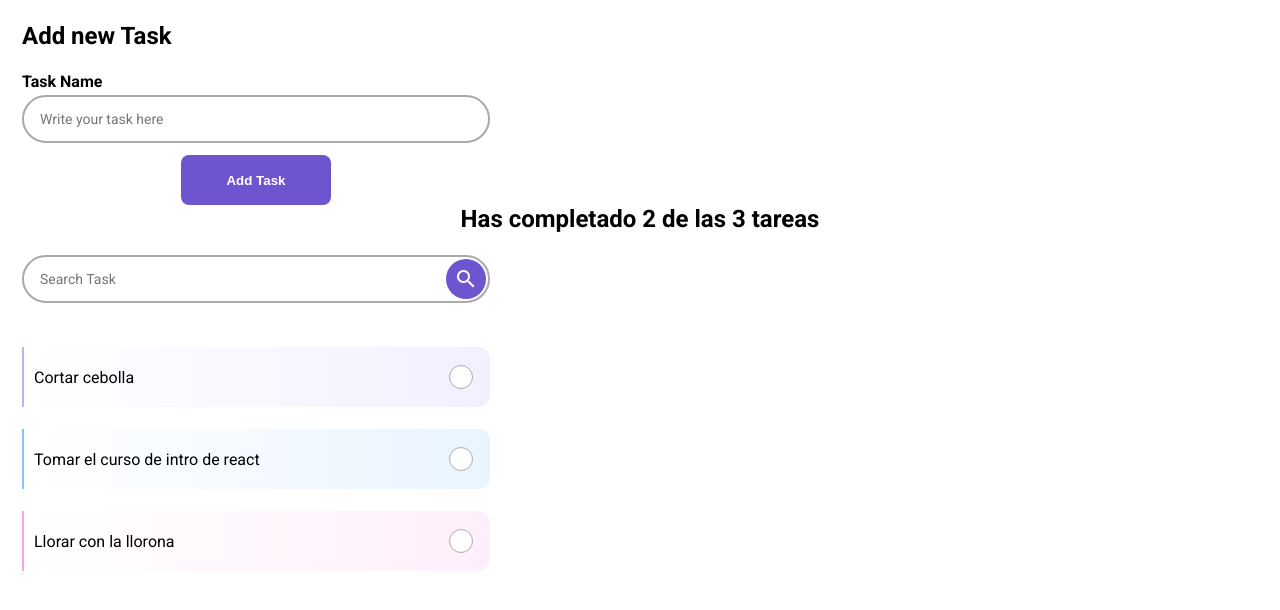
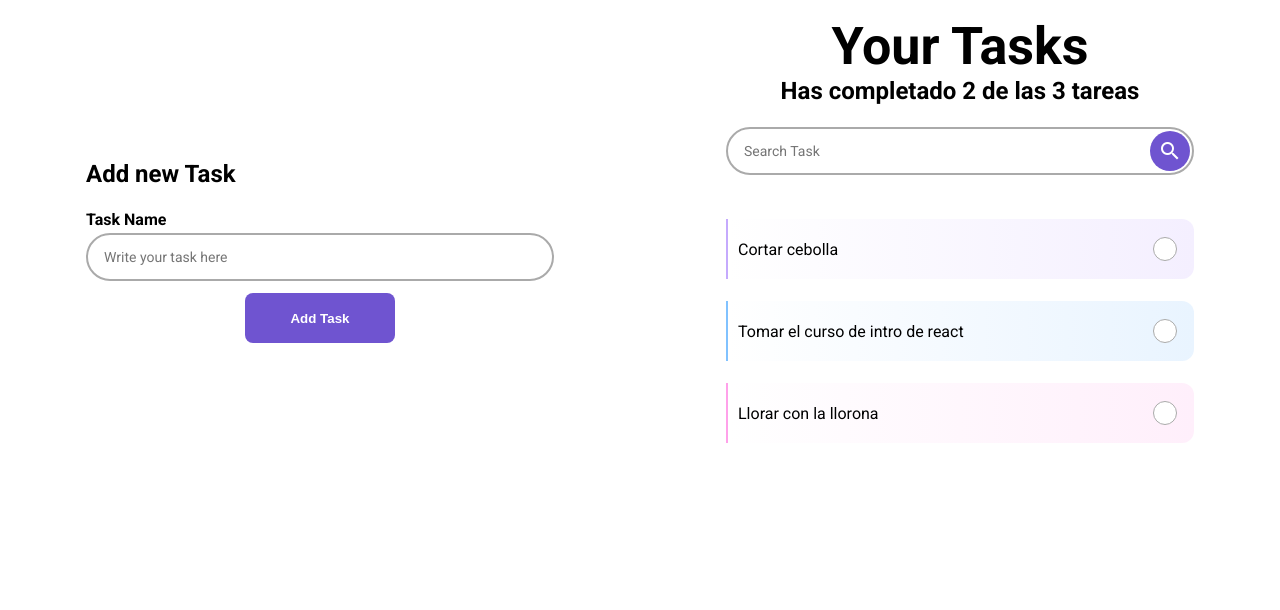
Before and after one commit to Jos017/TasksList-React-TypeScript, a React (Create React App) app: page / in a window 1280 px wide. Shown: the top 610 px of the page. Built offline with nearby package versions, Linux system fonts and the light colour scheme.

Commit message:
Add Responsive to App

```diff
--- a/src/App.css
+++ b/src/App.css
@@ -1,50 +1,20 @@
-:root {
-  --white: #fff;
-  --button-color-primary: #6f54d0;
-  --button-color-secondary: #fff;
-  --input-background: #fff;
-  --input-border-primary: #aaa;
-  --input-border-secondary: #444;
-  /* --control-primary: #ccb8ff;
-  --control-secondary: #fff;
-  --control-disabled: #eee; */
+.App {
+  display: grid;
+  justify-items: center;
+  align-items: center;
+  grid-template-columns: repeat(12, 1fr);
+  margin: 1.6rem 0;
 }
 
-.App {
+.App__title {
+  grid-column: 1 / 13;
+  grid-row: 1;
   text-align: center;
+  font-size: 5.2rem;
 }
 
-.App-logo {
-  height: 40vmin;
-  pointer-events: none;
-}
-
-@media (prefers-reduced-motion: no-preference) {
-  .App-logo {
-    animation: App-logo-spin infinite 20s linear;
+@media (min-width: 768px) {
+  .App__title {
+    grid-column: 7 / 13;
   }
 }
-
-.App-header {
-  background-color: #282c34;
-  min-height: 100vh;
-  display: flex;
-  flex-direction: column;
-  align-items: center;
-  justify-content: center;
-  font-size: calc(10px + 2vmin);
-  color: white;
-}
-
-.App-link {
-  color: #61dafb;
-}
-
-@keyframes App-logo-spin {
-  from {
-    transform: rotate(0deg);
-  }
-  to {
-    transform: rotate(360deg);
-  }
-}
--- a/src/App.tsx
+++ b/src/App.tsx
@@ -4,7 +4,7 @@ import { TodoSearch } from './components/TodoSearch';
 import { TodoList } from './components/TodoList';
 import { CreateTodoList } from './components/CreateTodoList';
 import { List } from './models/List.model';
-// import "./App.css";
+import './App.css';
 
 const todos: List[] = [
   { text: 'Cortar cebolla', completed: false },
@@ -15,10 +15,11 @@ const todos: List[] = [
 function App() {
   return (
     <div className="App">
-      <CreateTodoList />
+      <h1 className="App__title">Your Tasks</h1>
       <TodoCounter />
       <TodoSearch />
       <TodoList todos={todos} />
+      <CreateTodoList />
     </div>
   );
 }
--- a/src/components/CreateTodoList/styles.module.css
+++ b/src/components/CreateTodoList/styles.module.css
@@ -1,4 +1,6 @@
 .CreateTodoList {
+  grid-column: 1 / 13;
+  grid-row: 5;
   position: relative;
   display: flex;
   flex-direction: column;
@@ -48,5 +50,7 @@
 @media (min-width: 768px) {
   .CreateTodoList {
     width: 40vw;
+    grid-column: 1 / 7;
+    grid-row: 1 / 5;
   }
 }
--- a/src/components/TodoCounter/styles.module.css
+++ b/src/components/TodoCounter/styles.module.css
@@ -1,4 +1,12 @@
 .title {
+  grid-column: 1 / 13;
+  grid-row: 2;
   font-size: 24px;
   text-align: center;
 }
+
+@media (min-width: 768px) {
+  .title {
+    grid-column: 7 / 13;
+  }
+}
--- a/src/components/TodoList/styles.module.css
+++ b/src/components/TodoList/styles.module.css
@@ -1,9 +1,12 @@
 .TodoList {
+  grid-column: 1 / 13;
+  grid-row: 4;
   width: 100vw;
 }
 
 @media (min-width: 764px) {
   .TodoList {
     width: 40vw;
+    grid-column: 7 / 13;
   }
 }
--- a/src/components/TodoSearch/styles.module.css
+++ b/src/components/TodoSearch/styles.module.css
@@ -1,4 +1,6 @@
 .TodoSearch {
+  grid-column: 1 / 13;
+  grid-row: 3;
   position: relative;
   display: flex;
   width: 100vw;
@@ -48,5 +50,6 @@
 @media (min-width: 764px) {
   .TodoSearch {
     width: 40vw;
+    grid-column: 7 / 13;
   }
 }
```
